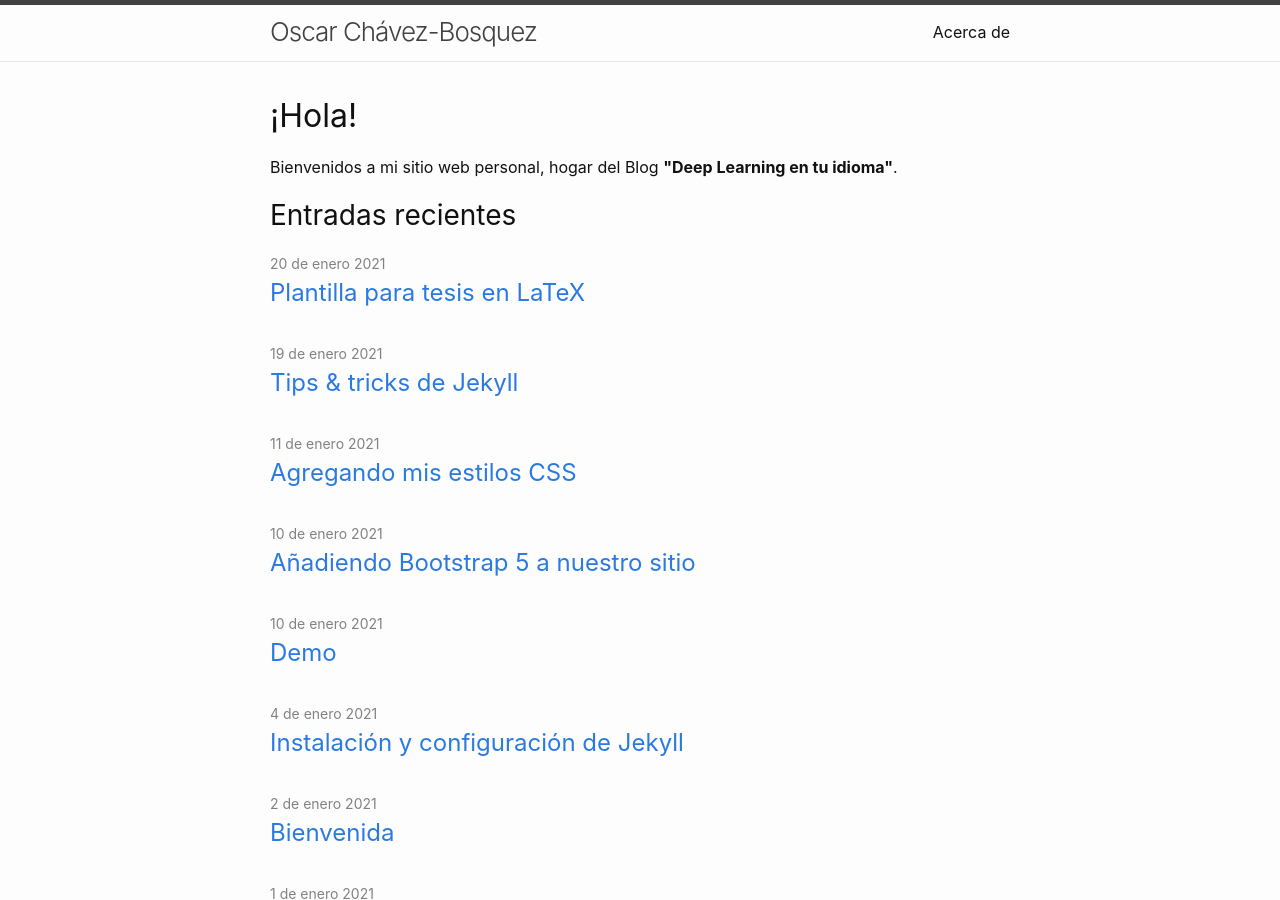
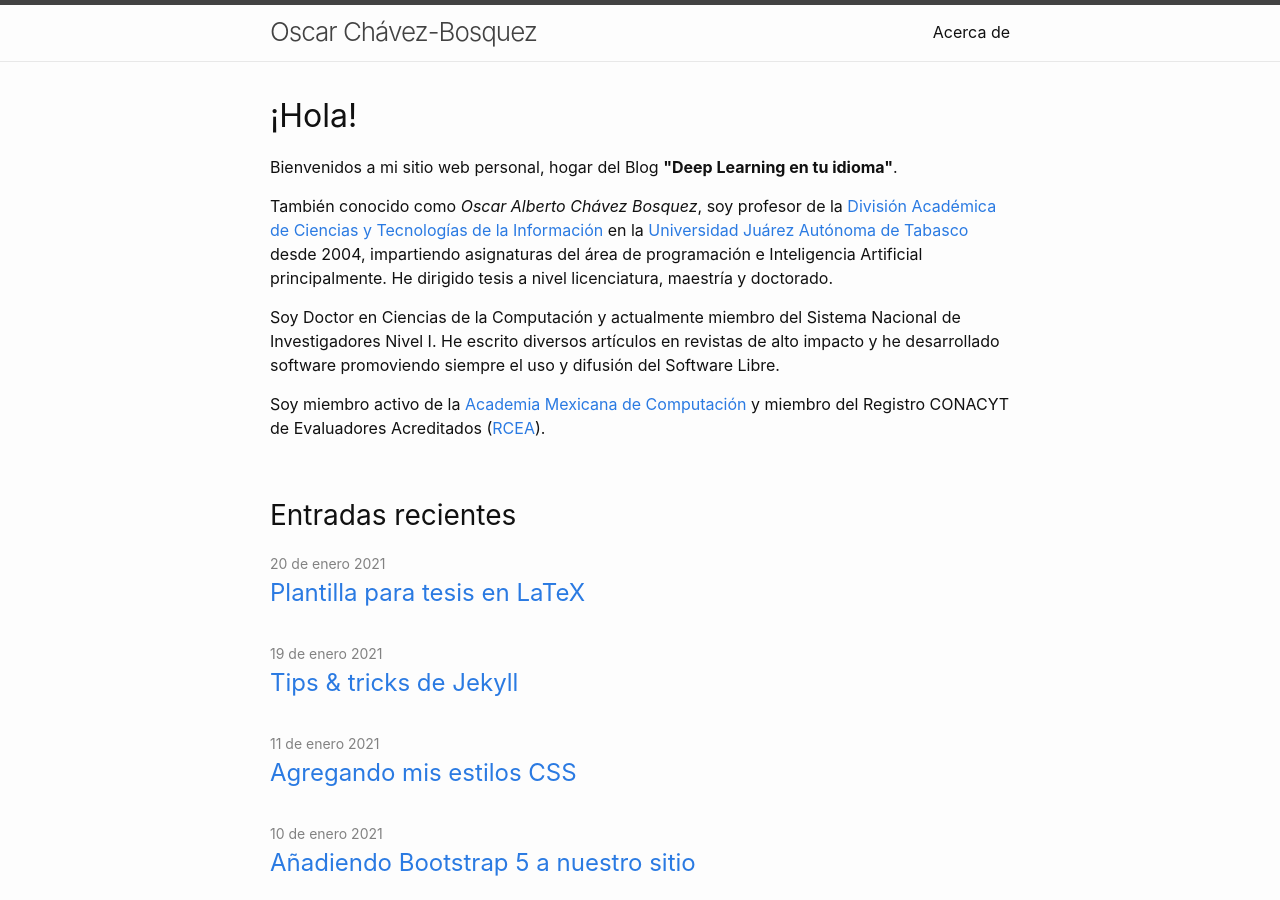
Before and after one commit to chavezbosquez/chavezbosquez.github.io, a Jekyll site: the page built from index.markdown, in a window 1280 px wide and 900 px high. Built offline with Jekyll 4.4.1, drawn with Linux system fonts in a browser that asks for light colours.

Commit message:
Página principal

```diff
--- a/index.markdown
+++ b/index.markdown
@@ -4,4 +4,17 @@
 
 layout: home
 list_title: "Entradas recientes"
+# Página principal
 ---
+
+También conocido como *Oscar Alberto Chávez Bosquez*, soy profesor de la [División Académica de Ciencias y Tecnologías de la Información](https://ujat.mx/dacyti) en la [Universidad Juárez Autónoma de Tabasco](https://ujat.mx) desde 2004, impartiendo asignaturas del área de programación e Inteligencia Artificial principalmente. He dirigido tesis a nivel licenciatura, maestría y doctorado.
+
+Soy Doctor en Ciencias de la Computación y actualmente miembro del Sistema Nacional de Investigadores Nivel I. He escrito diversos artículos en revistas de alto impacto y he desarrollado software promoviendo siempre el uso y difusión del Software Libre.
+
+Soy miembro activo de la [Academia Mexicana de Computación](http://amexcomp.mx) y miembro del Registro CONACYT de Evaluadores Acreditados ([RCEA](http://2006-2012.conacyt.gob.mx/CooperacionInetrnacional/Evaluacion_y_Cooperacion_Internacional/SINECyT/Paginas/Registro-CONACYT-de-Evaluadores-Acreditados-(RCEA).aspx)).
+
+<br>
+
+<!-- He studied a Doctorate in Computer Science and currently is member of the National System of Researchers (CONACYT).
+He enjoys programming in Java and Python, applying Artificial intelligence algorithms in real life problems. He is passionate about Software libre, and every software he develops is released under an open licence.
+You can check his profile at http://chavezbosquez.github.com -->
```
